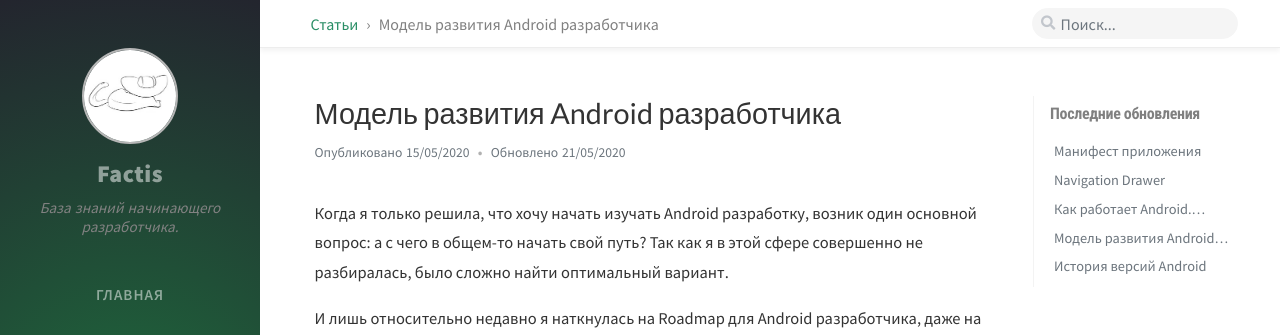
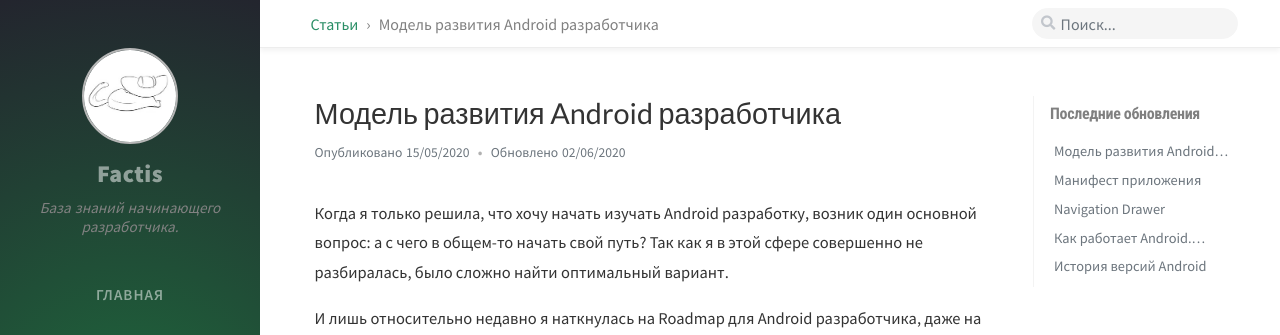
Before and after one commit to Bimlibik/bimlibik.github.io, a Jekyll site: the page built from _posts/2020-05-14-roadmap-android-developer.md, in a window 1280 px wide and 900 px high. Shown: the top 335 px of the window. Built offline with Jekyll 4.4.1, drawn with Linux system fonts in a browser that asks for light colours; nearby versions of some CDN libraries; comment, search, counter and statistics services are not loaded.

Commit message:
[Automation] Updated the Lastmod for post(s).

```diff
--- a/_data/updates.yml
+++ b/_data/updates.yml
@@ -15,7 +15,7 @@
   lastmod: '2020-05-18 18:10:10 +0800'
 -
   filename: 'roadmap-android-developer'
-  lastmod: '2020-05-21 04:33:31 +0800'
+  lastmod: '2020-06-02 01:44:12 +0800'
 -
   filename: 'post-template'
   lastmod: '2020-05-15 20:08:24 +0800'
```
